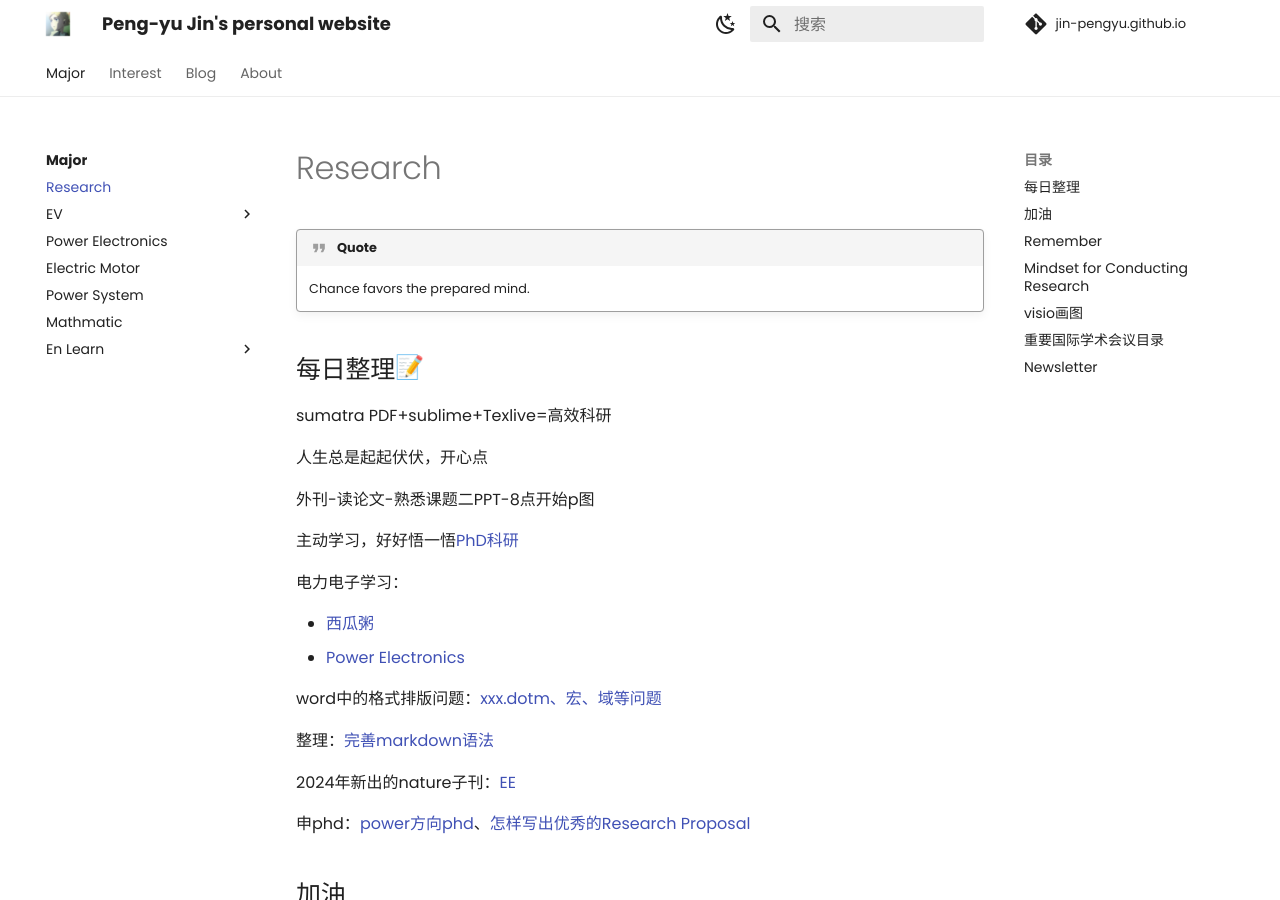
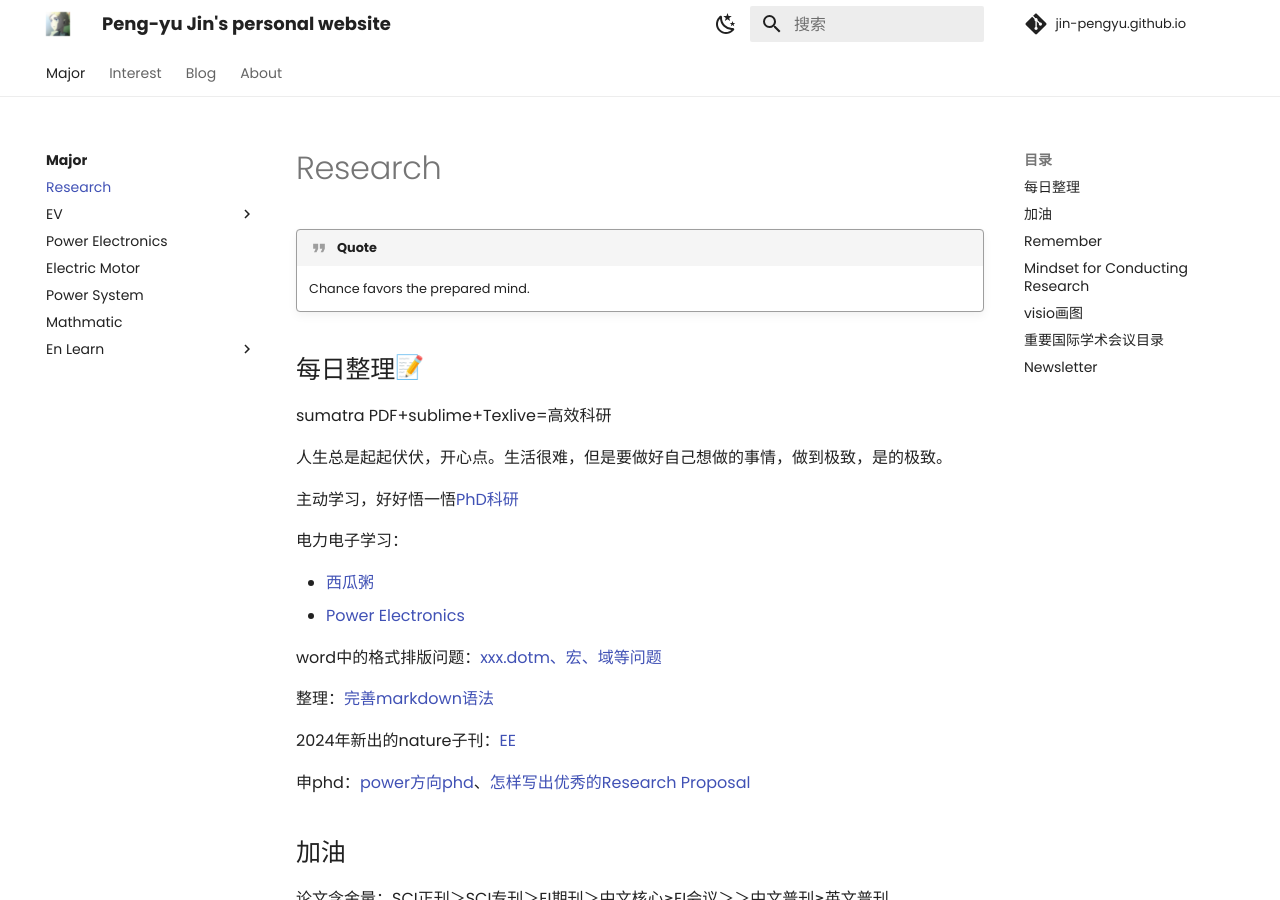
Before and after one commit to Pengyu-Jin/Pengyu-Jin.github.io, an MkDocs documentation site: the page built from docs/major/research/research.md, in a window 1280 px wide and 900 px high. Built offline with MkDocs 1.6.1 and Material for MkDocs 9.7.7, drawn with Linux system fonts in a browser that asks for light colours; emoji names are drawn with the system emoji font; comment, search, counter and statistics services are not loaded.

Commit message:
research20240522

```diff
--- a/docs/major/research/research.md
+++ b/docs/major/research/research.md
@@ -4,9 +4,7 @@
 ## 每日整理:memo:
 sumatra PDF+sublime+Texlive=高效科研
 
-人生总是起起伏伏，开心点
-
-外刊-读论文-熟悉课题二PPT-8点开始p图
+人生总是起起伏伏，开心点。生活很难，但是要做好自己想做的事情，做到极致，是的极致。
 
 主动学习，好好悟一悟[PhD科研](https://zhuanlan.zhihu.com/p/477439202){:target="_blank"}
 
```
